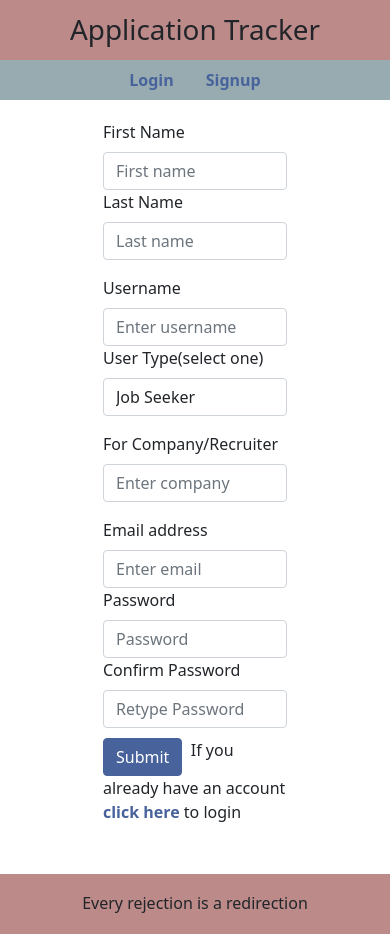
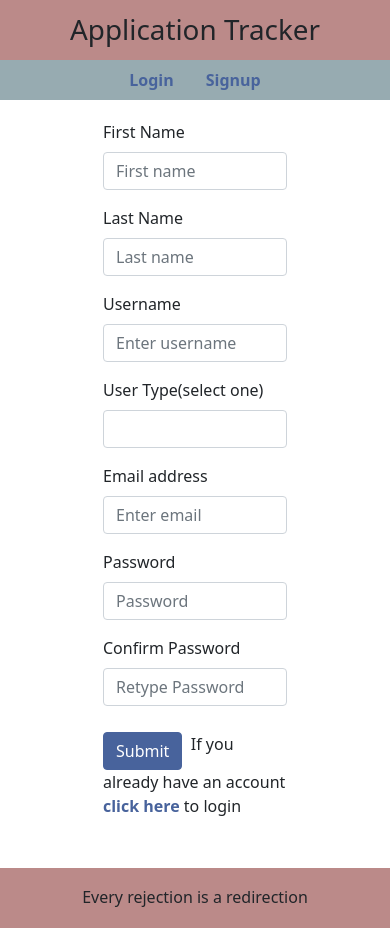
Before and after one commit to MarciaAdler/applicationtracker, a React (Create React App) app in the folder client/: page /signup in a window 390 px wide. Built offline with nearby package versions, Linux system fonts and the light colour scheme.

Commit message:
updates to signup form

```diff
--- a/client/src/components/SignupForm.js
+++ b/client/src/components/SignupForm.js
@@ -7,6 +7,7 @@ import { useStoreContext } from "../utils/GlobalState";
 export default function SignupForm() {
   const [state, dispatch] = useStoreContext();
   const [sendLogin, setSendLogin] = useState(false);
+  const [userType, setUserType] = useState();
   const firstRef = useRef();
   const lastRef = useRef();
   const nameRef = useRef();
@@ -24,6 +25,8 @@ export default function SignupForm() {
     event.preventDefault();
     if (passwordRef.current.value !== confirmRef.current.value) {
       return alert("Passwords must match");
+    } else if (usertypeRef.current.value === "") {
+      return alert("Please select a User Type");
     } else {
       API.createUser({
         firstName: firstRef.current.value,
@@ -42,6 +45,12 @@ export default function SignupForm() {
         .catch((err) => console.log(err));
     }
   }
+  function handleChange(event) {
+    console.log(event.target);
+    let selectElement = event.target;
+    console.log(selectElement.value);
+    setUserType(selectElement.value);
+  }
   return (
     <Container className="signup-container">
       <Form className="signup-form" id="myForm">
@@ -55,7 +64,7 @@ export default function SignupForm() {
               ref={firstRef}
             />
           </Col>
-          <Col className="col-8 col-md-4">
+          <Col className="col-8 col-md-4 signupform-col">
             <Form.Label>Last Name</Form.Label>
             <Form.Control
               type="text"
@@ -77,20 +86,29 @@ export default function SignupForm() {
               />
             </Form.Group>
           </Col>
-          <Col className="col-8 col-md-4">
+          <Col className="col-8 col-md-4 signupform-col">
             <Form.Group controlId="formGroupUsername">
               <Form.Label>User Type(select one)</Form.Label>
-              <Form.Control as="select" required ref={usertypeRef}>
+              <Form.Control
+                as="select"
+                required
+                ref={usertypeRef}
+                onChange={handleChange}
+              >
+                <option></option>
                 <option>Job Seeker</option>
                 <option>Company/Recruiter</option>
               </Form.Control>
             </Form.Group>
           </Col>
         </Row>
+        {userType === "Company/Recruiter" ? (
           <Row className="mb-3 justify-content-center">
             <Col className="col-8 col-md-4">
               <Form.Group controlId="formGroupUsername">
-              <Form.Label>For Company/Recruiter</Form.Label>
+                <Form.Label>
+                  For Company/Recruiter: What company do you represent?
+                </Form.Label>
                 <Form.Control
                   type="text"
                   placeholder="Enter company"
@@ -99,7 +117,10 @@ export default function SignupForm() {
               </Form.Group>
             </Col>
           </Row>
-        <Row className="justify-content-center">
+        ) : (
+          ""
+        )}
+        <Row className="mb-3 justify-content-center">
           {/* <Col className="col-8 col-md-8 col-lg-3">
             <Form.Group controlId="formGroupRole">
               <Form.Label>Role</Form.Label>
@@ -129,7 +150,7 @@ export default function SignupForm() {
             </Form.Group>
           </Col>
         </Row>
-        <Row className="justify-content-center signupform--row">
+        <Row className="mb-3 justify-content-center signupform--row">
           <Col className="col-8">
             <Form.Group controlId="formGroupPassword">
               <Form.Label>Password</Form.Label>
@@ -142,7 +163,7 @@ export default function SignupForm() {
             </Form.Group>
           </Col>
         </Row>
-        <Row className="justify-content-center signupform--row">
+        <Row className="mb-3 justify-content-center signupform--row">
           <Col className="col-8">
             <Form.Group controlId="formGroupConfirmPassword">
               <Form.Label>Confirm Password</Form.Label>
--- a/client/src/style.css
+++ b/client/src/style.css
@@ -347,4 +347,7 @@ a:hover {
     width: 80%;
     margin-top: 10px;
   }
+  .signupform-col {
+    margin-top: 1rem;
+  }
 }
```
Lines whose indentation alone changed are shown as unchanged.
